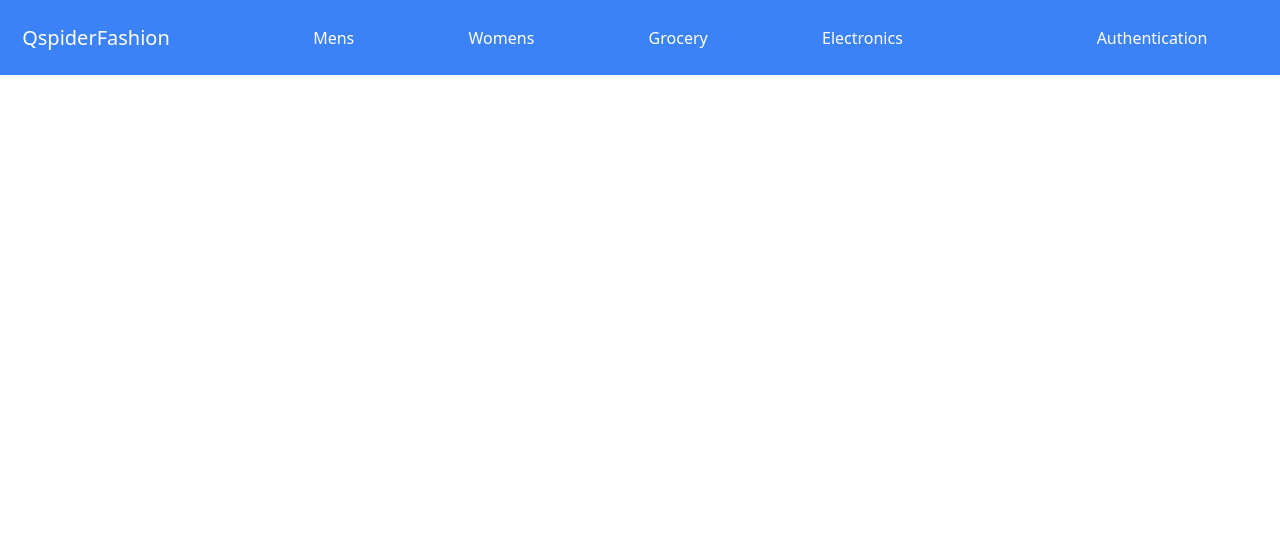
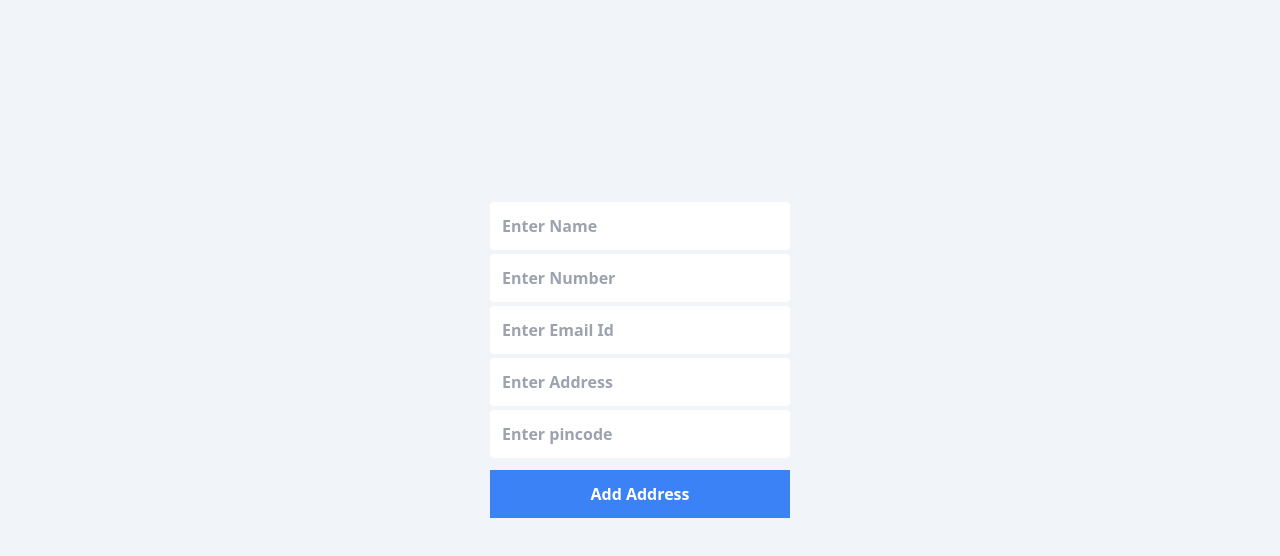
Before and after one commit to rashidgh/Ecommerce, a React (Vite) app: page /addNewAddress in a window 1280 px wide. Shown: the top 556 px of the page. Built offline with nearby package versions, Linux system fonts and the light colour scheme.

Commit message:
Add address component is completed

```diff
--- a/src/App.jsx
+++ b/src/App.jsx
@@ -9,10 +9,11 @@ import Grocery from "./components/pages/collection/Grocery";
 import Cheif from "./components/pages/Cheif";
 import Address from "./components/pages/crud/Address";
 import ContextApi from "./api/ContextApi";
+import toast, { Toaster } from "react-hot-toast";
+import AddNewAddress from "./components/pages/crud/AddNewAddress";
 
 const App = () => {
   return (
-
     <ContextApi>
       <BrowserRouter>
         <Navbar />
@@ -23,7 +24,9 @@ const App = () => {
           <Route path="/electronics" element={<Electronics />} />
           <Route path="/grocery" element={<Grocery />} />
           <Route path="/address" element={<Address />} />
+          <Route path="/addNewAddress" element={<AddNewAddress />} />
         </Routes>
+        <Toaster />
       </BrowserRouter>
     </ContextApi>
   );
--- a/src/components/pages/Navbar.jsx
+++ b/src/components/pages/Navbar.jsx
@@ -4,28 +4,50 @@ import { Link, NavLink, useLocation } from "react-router-dom";
 
 const Navbar = () => {
   const location = useLocation();
-  console.log(location)
-  if (location.pathname == "/address") {
+  console.log(location);
+  if (
+    location.pathname == "/address" ||
+    location.pathname == "/addNewAddress"
+  ) {
     return null;
   }
   return (
     <div className="h-[75px] w-[100vw] text-white bg-blue-500 flex justify-between items-center">
-      <div className="w-[15%] text-xl text-center"><Link to="/">QspiderFashion</Link></div>
+      <div className="w-[15%] text-xl text-center">
+        <Link to="/">QspiderFashion</Link>
+      </div>
       <div className="w-[55%]">
         <ul className="flex justify-around">
           <NavLink
-            className={({ isActive }) => (isActive ? "font-semibold text-red-600" : "")}
+            className={({ isActive }) =>
+              isActive ? "font-semibold text-red-600" : ""
+            }
             to="/mens"
           >
             <li>Mens</li>
           </NavLink>
-          <NavLink className={({ isActive }) => (isActive ? "font-semibold text-red-600" : "")}  to="/womens">
+          <NavLink
+            className={({ isActive }) =>
+              isActive ? "font-semibold text-red-600" : ""
+            }
+            to="/womens"
+          >
             <li>Womens</li>
           </NavLink>
-          <NavLink className={({ isActive }) => (isActive ? "font-semibold text-red-600" : "")} to="/grocery">
+          <NavLink
+            className={({ isActive }) =>
+              isActive ? "font-semibold text-red-600" : ""
+            }
+            to="/grocery"
+          >
             <li>Grocery</li>
           </NavLink>
-          <NavLink className={({ isActive }) => (isActive ? "font-semibold text-red-600" : "")} to="/electronics">
+          <NavLink
+            className={({ isActive }) =>
+              isActive ? "font-semibold text-red-600" : ""
+            }
+            to="/electronics"
+          >
             <li>Electronics</li>
           </NavLink>
         </ul>
--- /dev/null
+++ b/src/components/pages/crud/AddNewAddress.jsx
@@ -0,0 +1,97 @@
+import React, { useState } from "react";
+import toast from "react-hot-toast";
+import { AxiosInstance2 } from "../../../api/AxiosInstance";
+import { Link } from "react-router-dom";
+
+const AddNewAddress = () => {
+  const [state, setState] = useState({
+    ename: "",
+    mob: "",
+    email: "",
+    address: "",
+    pincode: "",
+  });
+  const { ename, mob, email, address, pincode } = state;
+  // !handleSubmit:
+  const handleSubmit = e => {
+      e.preventDefault();
+
+    console.log(state);
+    try {
+      AxiosInstance2.post("/data", state);
+        toast.success("Address has been added");
+        setState({ename:"",mob:"",email:"",address:"",pincode:""})
+    } catch (error) {
+      toast.error("something went wrong");
+    }
+  };
+  // !handleChange:
+  const handleChange = e => {
+    let { name, value } = e.target;
+    setState({ ...state, [name]: value });
+  };
+  return (
+    <div className="bg-slate-100 w-[100vw] h-[100vh]">
+      <div className="flex h-[90vh] w-[100vw] justify-center items-center">
+        <form
+          onSubmit={handleSubmit}
+          className="flex flex-col gap-1 text-slate-700 font-semibold "
+        >
+          <input
+            className="p-[12px] w-[300px] rounded"
+            type="text"
+            name="ename"
+            value={ename}
+            id=""
+            placeholder="Enter Name"
+            onChange={handleChange}
+          />
+          <input
+            className="p-[12px] w-[300px] rounded"
+            type="text"
+            name="mob"
+            value={mob}
+            id=""
+            placeholder="Enter Number"
+            onChange={handleChange}
+          />
+          <input
+            className="p-[12px] w-[300px] rounded"
+            type="text"
+            name="email"
+            value={email}
+            id=""
+            placeholder="Enter Email Id"
+            onChange={handleChange}
+          />
+          <input
+            className="p-[12px] w-[300px] rounded"
+            type="text"
+            name="address"
+            value={address}
+            id=""
+            placeholder="Enter Address"
+            onChange={handleChange}
+          />
+          <input
+            className="p-[12px] w-[300px] rounded"
+            type="text"
+            placeholder="Enter pincode"
+            onChange={handleChange}
+            name="pincode"
+            value={pincode}
+            id=""
+          />
+
+          <Link to="/address">
+            <button className="w-full bg-blue-500 text-white p-[12px] mt-2 ">
+            Add Address
+          </button>
+          </Link>
+        </form>
+      </div>
+    </div>
+  );
+};
+
+export default AddNewAddress;
--- a/src/components/pages/crud/Address.jsx
+++ b/src/components/pages/crud/Address.jsx
@@ -6,6 +6,7 @@ import { FiEdit2 } from "react-icons/fi";
 import AOS from "aos";
 import "aos/dist/aos.css";
 import { Provider } from "../../../api/ContextApi";
+import toast from "react-hot-toast";
 
 const Address = () => {
   let [state, setState] = useState([]);
@@ -30,8 +31,10 @@ const Address = () => {
     try {
       await AxiosInstance2.delete(`data/${id}`);
       setState(prev => prev.filter(val => val.id != id));
+      toast.success("Address has been deleted");
     } catch (error) {
       console.log(error);
+      toast.error("something went wrong");
     }
   };
   // !Aos Animation:
@@ -53,7 +56,10 @@ const Address = () => {
         data-aos="fade-down"
         className="w-[100vw] flex justify-center items-center h-[60px ]text-xl"
       >
-        <Link className="w-[90vw] bg-blue-400 hover:bg-blue-300 rounded text-white flex items-center justify-center mt-4 text-center h-[50px] mb-8">
+        <Link
+          to="/addNewAddress"
+          className="w-[90vw] bg-blue-400 hover:bg-blue-300 rounded text-white flex items-center justify-center mt-4 text-center h-[50px] mb-8"
+        >
           Add New Address+
         </Link>
       </div>
```
Also changed, not shown: database/database.json (+0 -16 lines).
